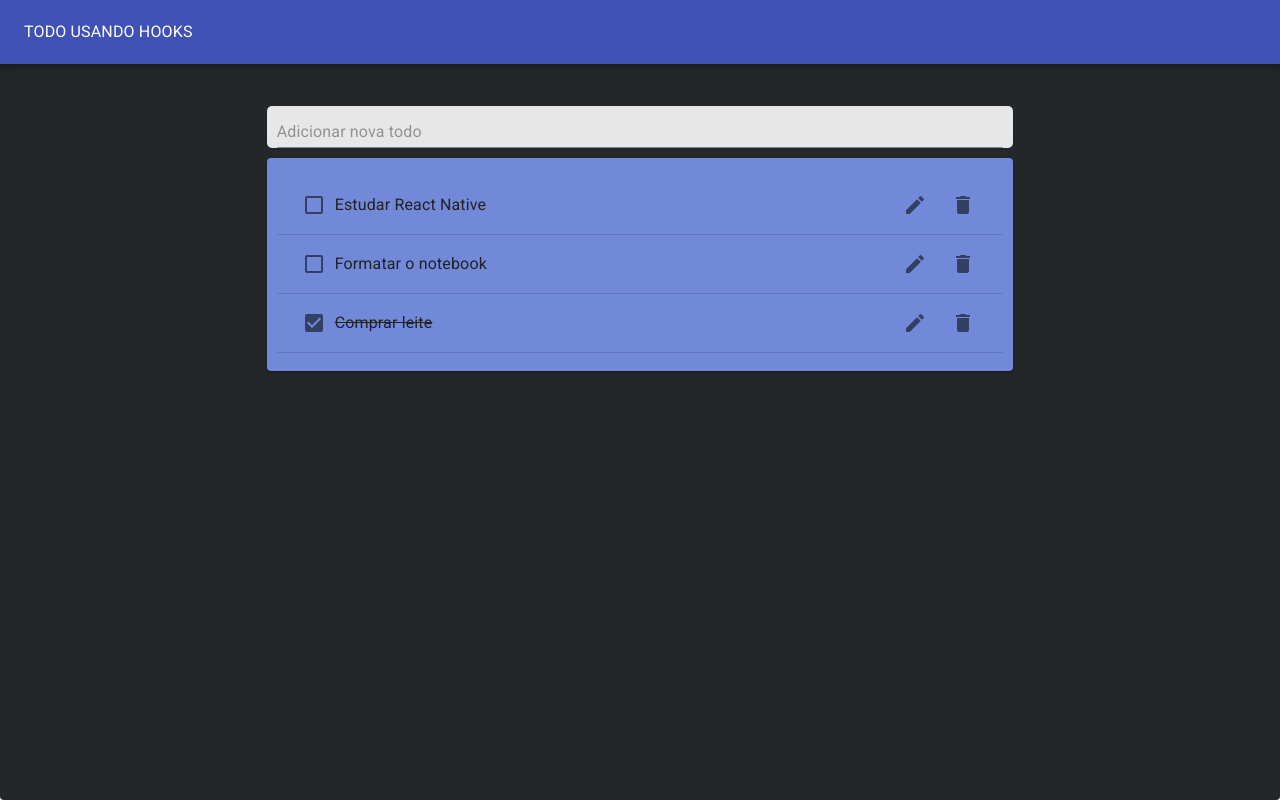
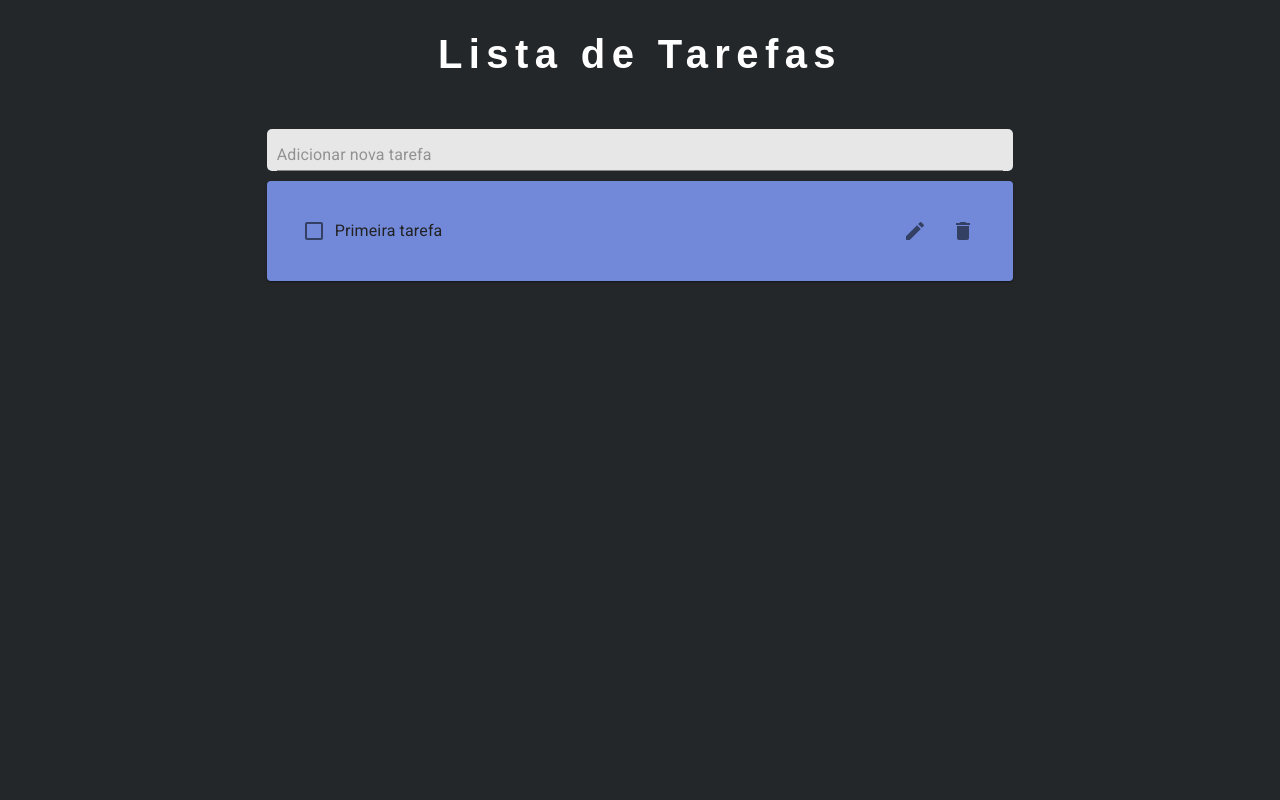
Before and after one commit to ElmiRabelo/todolist-react-hooks, a React (Create React App) app: page / in a window 1280 px wide. Built offline with nearby package versions, Linux system fonts and the light colour scheme.

Commit message:
atualização no estilo da aplicação, e corrigido bug de lista transborda do componente quando tiver muitos itens

```diff
--- a/src/App.css
+++ b/src/App.css
@@ -1,7 +1,6 @@
 .App {
 	display: flex;
 	justify-content: center;
-	margin-top: 10vh;
 }
 
 .App button {
--- a/src/App.js
+++ b/src/App.js
@@ -3,7 +3,7 @@ import TodoApp from "./components/todo-app.component";
 
 function App() {
 	return (
-		<div>
+		<div style={{ height: "100vh" }}>
 			<TodoApp />
 		</div>
 	);
--- a/src/components/edit-todo.component.jsx
+++ b/src/components/edit-todo.component.jsx
@@ -15,8 +15,15 @@ function EditTodo({ task, editTodo, toggleEditing, id }) {
 				toggleEditing();
 				reset();
 			}}
+			style={{ marginLeft: "1rem", width: "100%" }}
 		>
-			<TextField value={value} onChange={handleChange} margin="normal" />
+			<TextField
+				value={value}
+				onChange={handleChange}
+				margin="normal"
+				fullWidth
+				autoFocus
+			/>
 		</form>
 	);
 }
--- a/src/components/todo-app.component.jsx
+++ b/src/components/todo-app.component.jsx
@@ -15,11 +15,7 @@ import TodoList from "./todo-list.component";
 import TodoForm from "./todo-form.component";
 
 function TodoApp() {
-	const initialTodos = [
-		{ id: 1, task: "Estudar React Native", completed: false },
-		{ id: 2, task: "Formatar o notebook", completed: false },
-		{ id: 3, task: "Comprar leite", completed: true }
-	];
+	const initialTodos = [{ id: 1, task: "Primeira tarefa", completed: false }];
 	const [todos, setTodos] = useState(initialTodos);
 
 	const addTodos = newTodoText => {
@@ -50,18 +46,26 @@ function TodoApp() {
 			style={{
 				padding: 0,
 				margin: 0,
-				height: "100vh",
-				backgroundColor: "#23272a"
+				height: "100%	",
+				backgroundColor: "#23272a",
+				borderRadius: 0,
+				overflowY: "scroll"
 			}}
 			elevation={0}
 		>
-			<AppBar color="primary" position="static" style={{ height: "64px" }}>
-				<Toolbar>
-					<Typography color="inherit" justify="center">
-						TODO USANDO HOOKS
-					</Typography>
-				</Toolbar>
-			</AppBar>
+			<h1
+				style={{
+					margin: 0,
+					fontSize: "2.5rem",
+					letterSpacing: "0.4rem",
+					fontFamily: "sans-serif",
+					color: "#ffffff",
+					textAlign: "center",
+					padding: "2rem 0 10px 0"
+				}}
+			>
+				Lista de Tarefas
+			</h1>
 
 			<Grid container justify="center" style={{ marginTop: "2rem" }}>
 				<Grid item xs={11} md={9} lg={7}>
--- a/src/components/todo-form.component.jsx
+++ b/src/components/todo-form.component.jsx
@@ -29,7 +29,7 @@ function TodoForm({ addTodo }) {
 			>
 				<TextField
 					value={value}
-					placeholder="Adicionar nova todo"
+					placeholder="Adicionar nova tarefa"
 					fullWidth={true}
 					onChange={handleChange}
 				/>
--- a/src/components/todo-list.component.jsx
+++ b/src/components/todo-list.component.jsx
@@ -10,7 +10,7 @@ import Divider from "@material-ui/core/Divider";
 import Todo from "./todo.component";
 
 function TodoList({ todos, removeTodo, updateComplete, editTodo }) {
-	const mapTodos = todos.map(todo => (
+	const mapTodos = todos.map((todo, idx) => (
 		<>
 			<Todo
 				id={todo.id}
@@ -21,7 +21,7 @@ function TodoList({ todos, removeTodo, updateComplete, editTodo }) {
 				updateComplete={updateComplete}
 				editTodo={editTodo}
 			/>
-			<Divider />
+			{idx < todos.length - 1 && <Divider />}
 		</>
 	));
 
--- a/src/components/todo.component.jsx
+++ b/src/components/todo.component.jsx
@@ -17,7 +17,7 @@ function Todo({ id, task, completed, removeTodo, updateComplete, editTodo }) {
 	const [isEditing, toggleIsEditing] = useToggleState(false);
 
 	return (
-		<ListItem>
+		<ListItem style={{ height: "64px" }}>
 			{isEditing ? (
 				<EditTodo
 					id={id}
```
